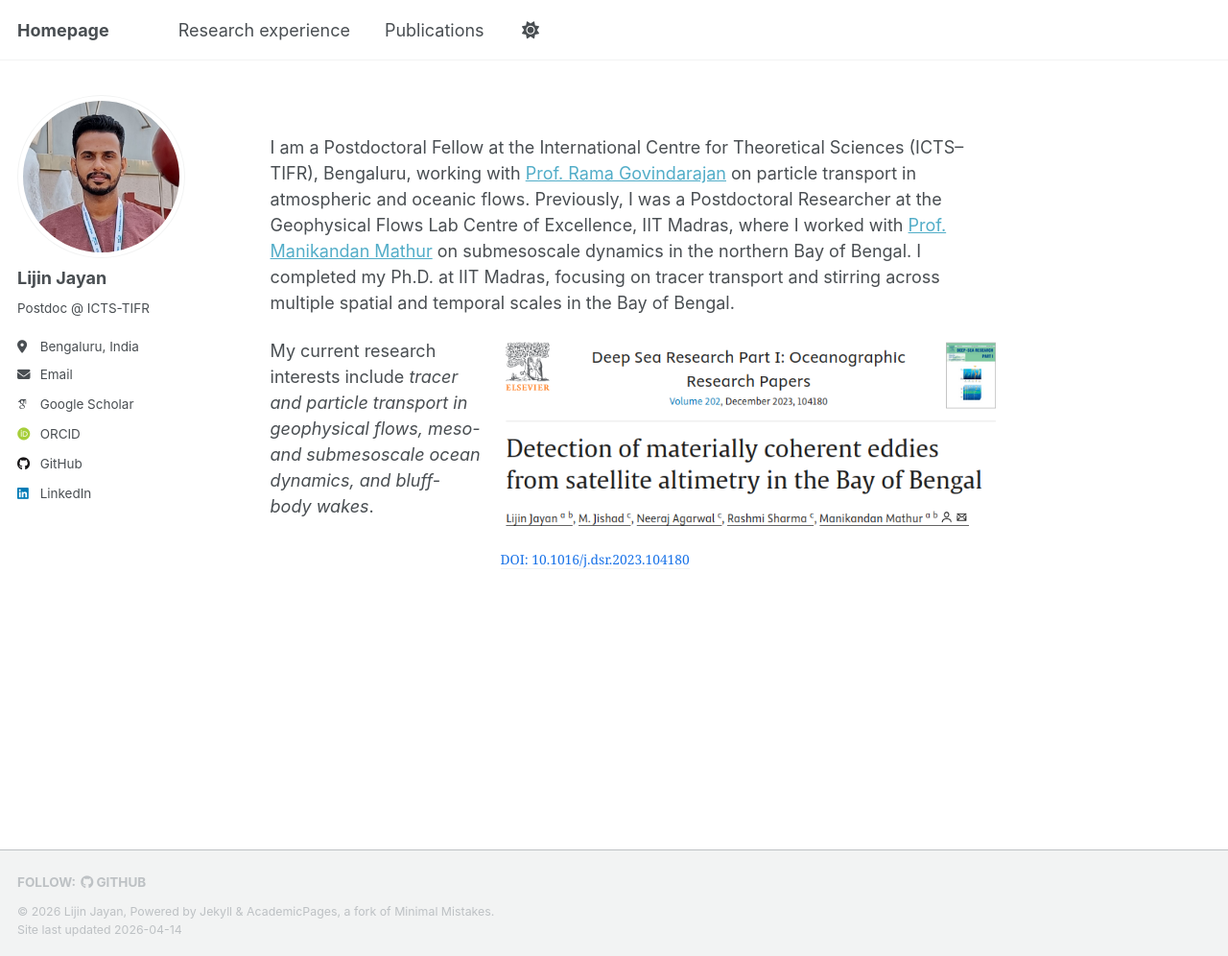
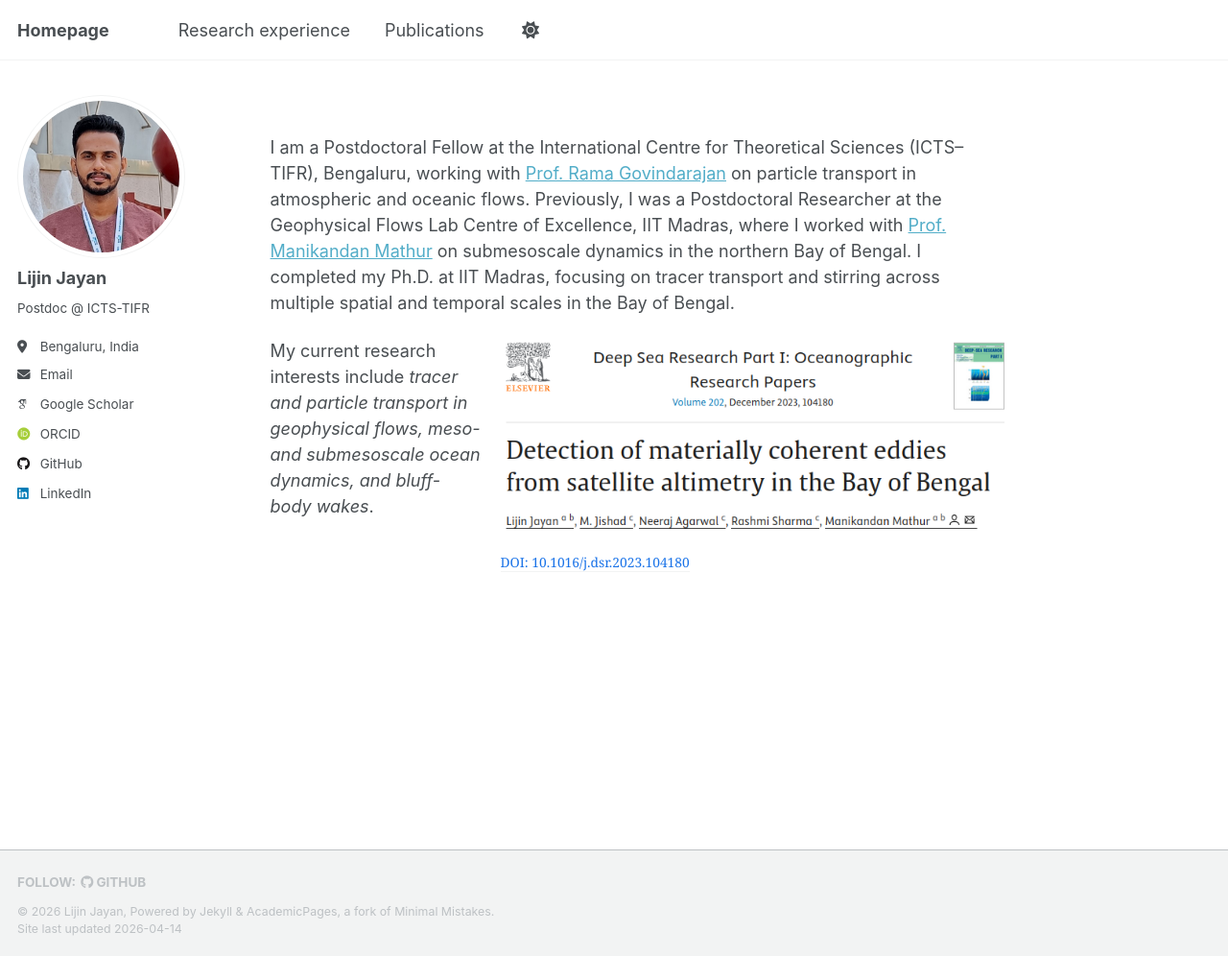
Before and after one commit to ljayan/ljayan.github.io, a Jekyll site: the page built from _pages/about.md, in a window 1280 px wide and 996 px high. Shown: the whole window at 96% size. Built offline with Jekyll 4.4.1, drawn with Linux system fonts in a browser that asks for light colours; some web fonts are replaced.

Commit message:
Update about.md

```diff
--- a/_pages/about.md
+++ b/_pages/about.md
@@ -21,7 +21,7 @@ I am a Postdoctoral Fellow at the International Centre for Theoretical Sciences
   <!-- Image -->
   <div style="flex: 3; min-width: 320px; text-align: center;">
     <figure style="margin-top: 0;">
-      <img src="/images/dsr.png" alt="My figure" style="width: 100%; max-width: 520px;">
+      <img src="/images/dsr.png" alt="My figure" style="width: 100%; max-width: 650px;">
       <figcaption style="font-size: 0.9em;">
         <a href="https://doi.org/10.1016/j.dsr.2023.104180"
    target="_blank"
```
